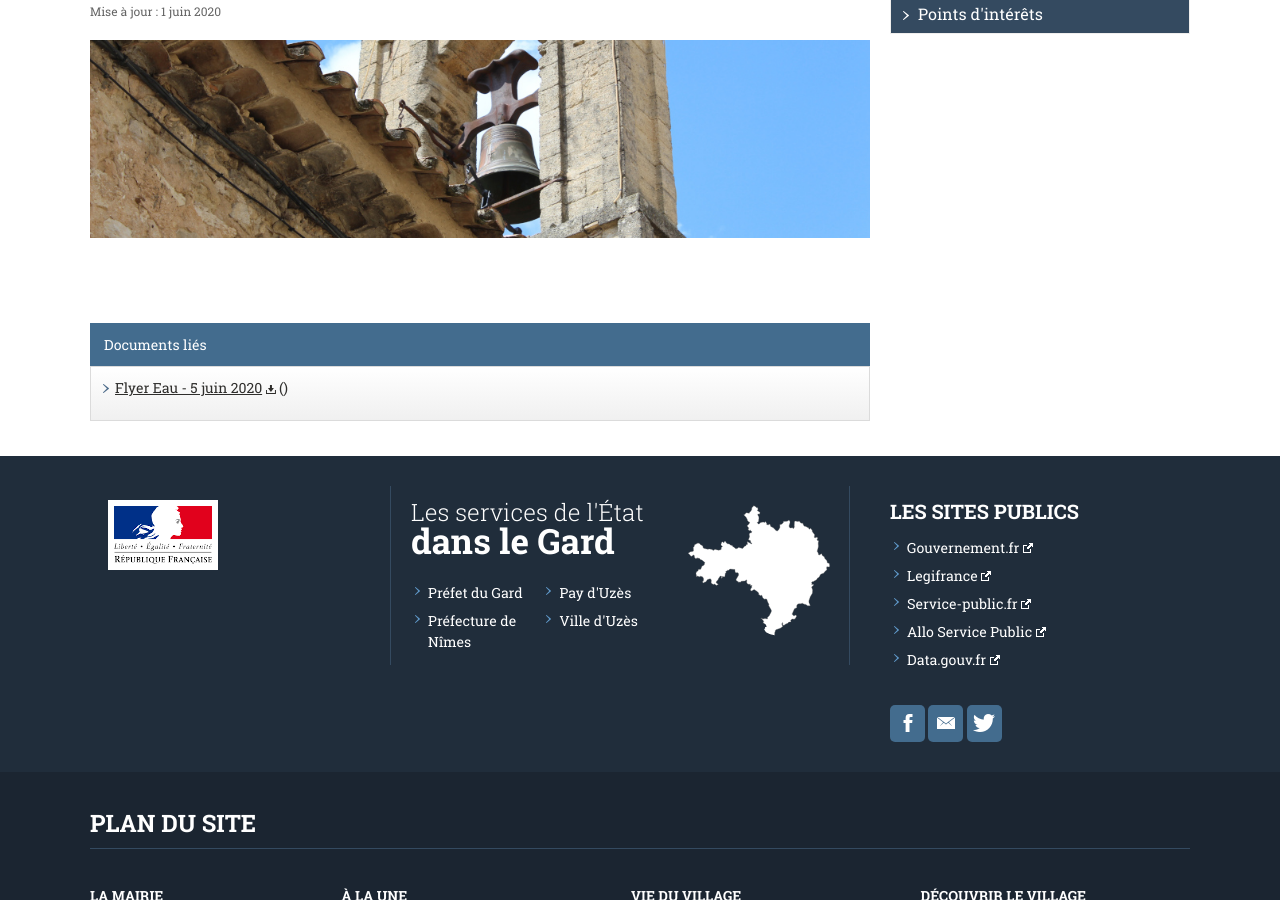
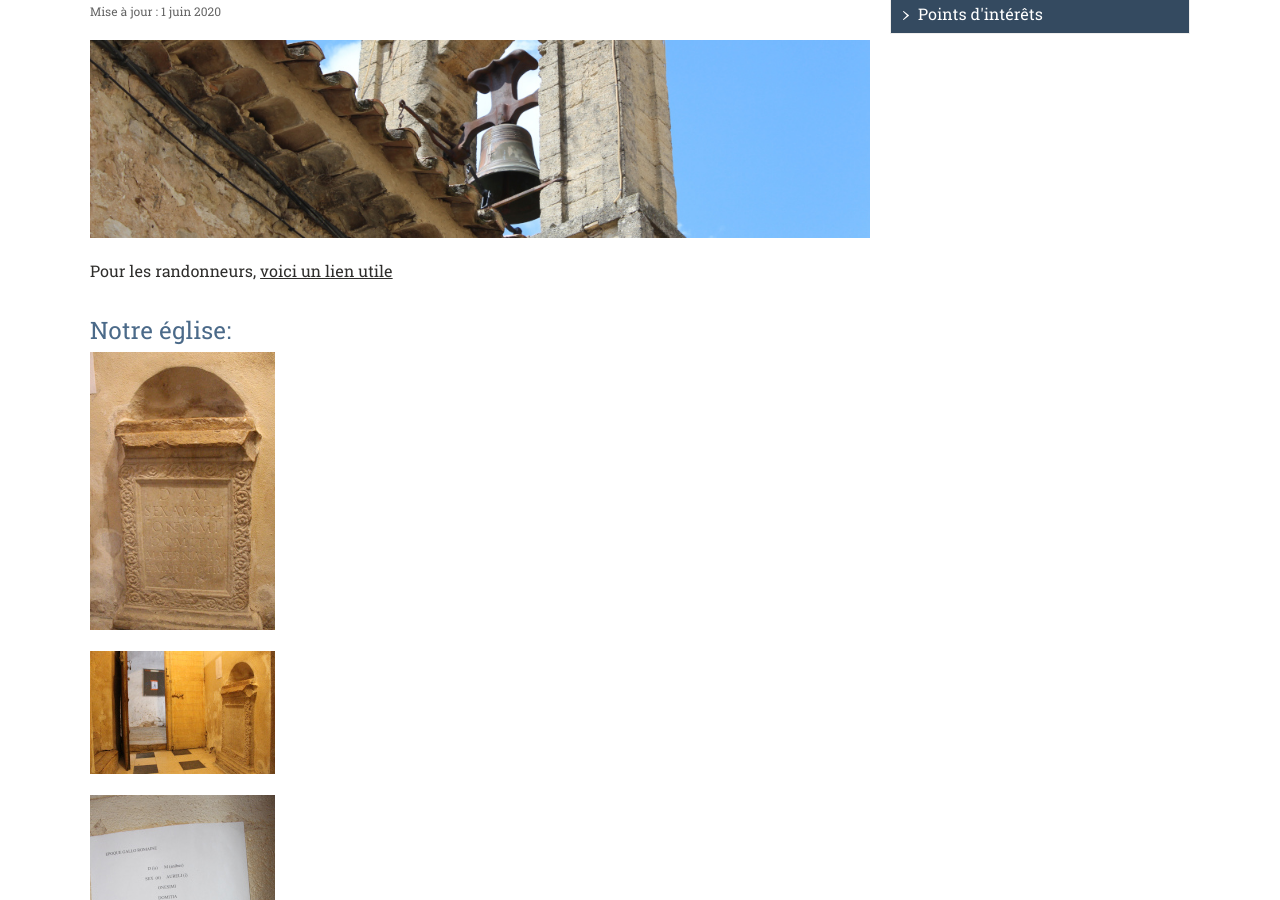
Before and after one commit to Flaux-Village/flaux-village.github.io, a Jekyll site: the page built from interets.md, in a window 1280 px wide and 900 px high, scrolled down 372 px. Built offline with Jekyll 4.4.1, drawn with Linux system fonts in a browser that asks for light colours.

Commit message:
Update interets.md

```diff
--- a/interets.md
+++ b/interets.md
@@ -20,3 +20,19 @@
   addresse: /interets.html
 
 ---
+
+Pour les randonneurs, [voici un lien utile](https://www.visorando.com/randonnee-flaux.html "parcours")
+
+# Notre église:
+
+![Some alt text](assets/illustrations/eglise/eglisetombe 185.JPG){:class="img-responsive"}
+
+![Some alt text](assets/illustrations/eglise/eglisetombedeux.JPG){:class="img-responsive"}
+
+![Some alt text](assets/illustrations/eglise/egliseexplic185.JPG){:class="img-responsive"}
+
+![Some alt text](assets/illustrations/eglise/egliseinterieurdeux185.JPG){:class="img-responsive"}
+
+![Some alt text](assets/illustrations/eglise/eglisevitrailun185.JPG){:class="img-responsive"}
+
+![Some alt text](assets/illustrations/eglise/eglisevitraildeux185.JPG){:class="img-responsive"}
```
